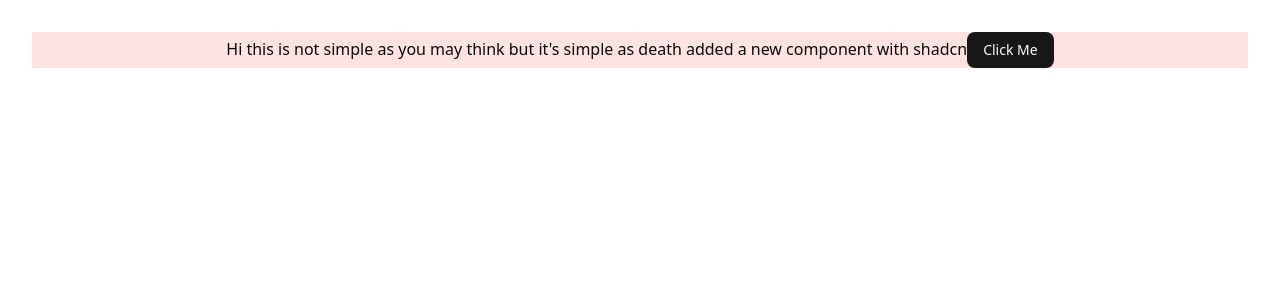
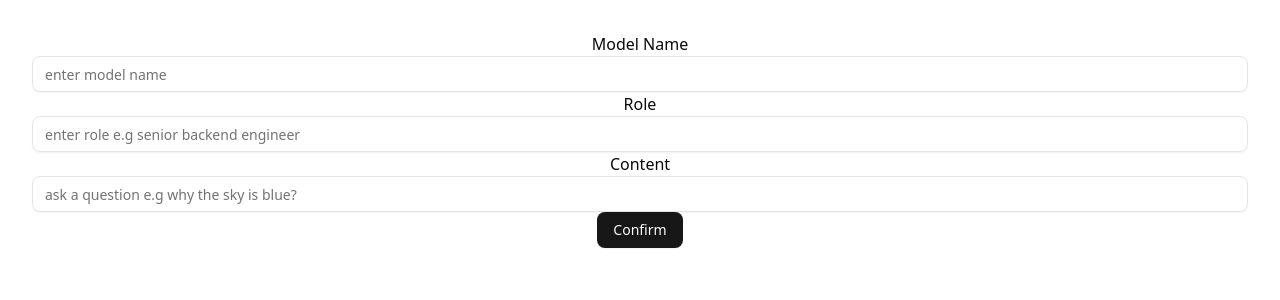
Before and after one commit to shahinrahimi/gochatai, a React (Vite) app in the folder frontend/: page / in a window 1280 px wide. Shown: the top 300 px of the page. Built offline with nearby package versions, Linux system fonts and the light colour scheme.

Commit message:
simple ui with simple functionality to hit the backend

```diff
--- a/frontend/src/App.tsx
+++ b/frontend/src/App.tsx
@@ -1,14 +1,51 @@
 import './App.css'
+import React from 'react'
 import { Button } from './components/ui/button'
+import { Input } from './components/ui/input'
+
 function App() {
 
+  const [model, setModel] = React.useState<string>("")
+  const [role, setRole] = React.useState<string>("")
+  const [content, setContent] = React.useState<string>("")
+
+  const fetchResponse = () => {
+    const url = "http://localhost:3000/api/hello"
+    fetch(url)
+      .then(data => data.json())
+      .then(data => {
+        console.log(data)
+      })
+      .catch(err => {
+        console.error("error fetching data", err)
+      })
+  }
   return (
-    <div className="bg-red-100">
-      Hi this is not simple as you may think
-      but it's simple as death
-      added a new component with shadcn
-      <Button>Click Me</Button>
-    </div>
+  <div id="app" className="flex-col">
+    <label htmlFor='model'>Model Name</label>
+    <Input
+      name='model'
+      placeholder='enter model name'
+      value={model}
+      onChange={(e) => setModel(e.target.value)}
+    />
+    <label htmlFor='role'>Role</label>
+    <Input
+      name='role'
+      placeholder='enter role e.g senior backend engineer'
+      value={role}
+      onChange={(e) => setRole(e.target.value)}
+    />
+    <label htmlFor='content'>Content</label>
+    <Input
+      name='content'
+      placeholder='ask a question e.g why the sky is blue?'
+      value={content}
+      onChange={(e) => setContent(e.target.value)}
+    />
+
+    <Button onClick={fetchResponse}>Confirm</Button>
+  </div>
   )
 
 }
--- /dev/null
+++ b/frontend/src/components/ui/input.tsx
@@ -0,0 +1,21 @@
+import * as React from "react"
+
+import { cn } from "@/lib/utils"
+
+function Input({ className, type, ...props }: React.ComponentProps<"input">) {
+  return (
+    <input
+      type={type}
+      data-slot="input"
+      className={cn(
+        "border-input file:text-foreground placeholder:text-muted-foreground selection:bg-primary selection:text-primary-foreground flex h-9 w-full min-w-0 rounded-md border bg-transparent px-3 py-1 text-base shadow-xs transition-[color,box-shadow] outline-none file:inline-flex file:h-7 file:border-0 file:bg-transparent file:text-sm file:font-medium disabled:pointer-events-none disabled:cursor-not-allowed disabled:opacity-50 md:text-sm",
+        "focus-visible:border-ring focus-visible:ring-ring/50 focus-visible:ring-[3px]",
+        "aria-invalid:ring-destructive/20 dark:aria-invalid:ring-destructive/40 aria-invalid:border-destructive",
+        className
+      )}
+      {...props}
+    />
+  )
+}
+
+export { Input }
```
